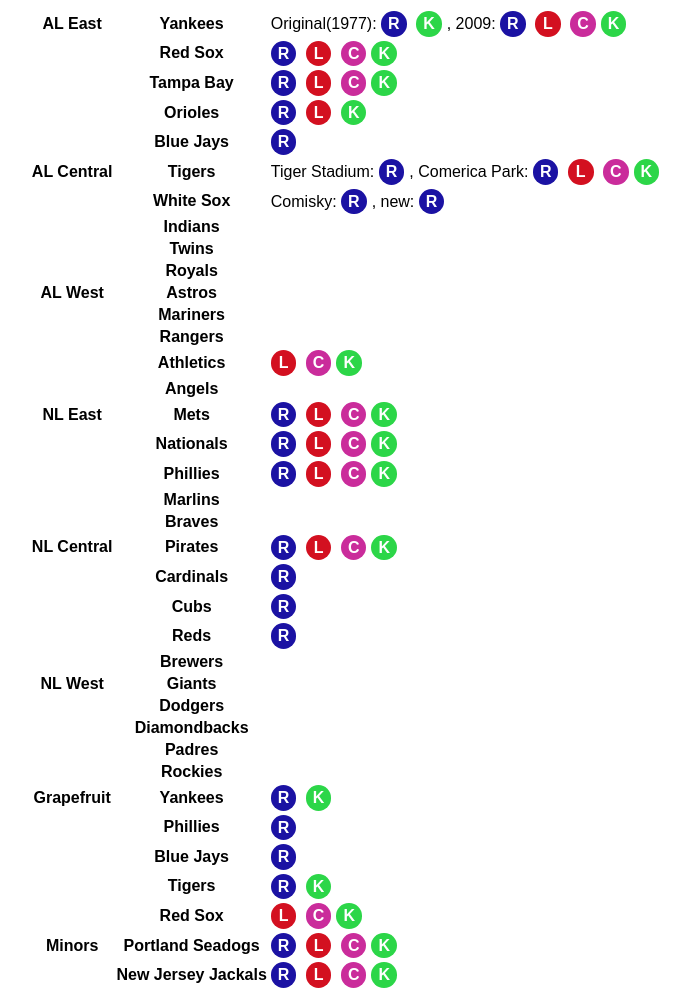
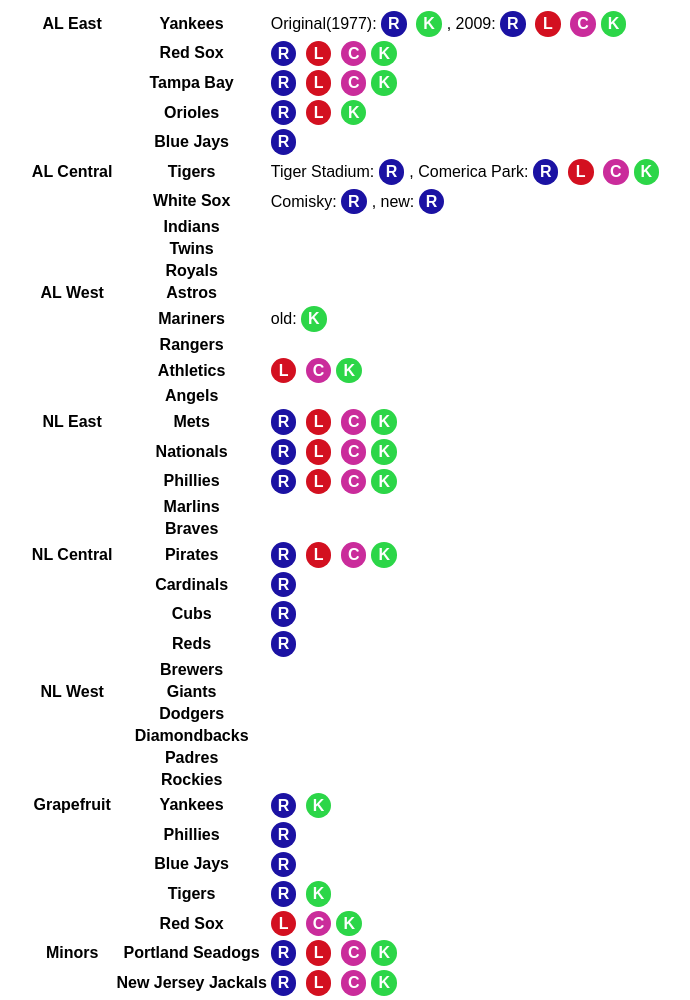
Before and after one commit to netrc/ourballparks, a plain HTML site: page index.html in a window 1280 px wide. Shown: the whole page, without its empty margins (292-982 px from the left). Drawn offline with Linux system fonts and the light colour scheme.

Commit message:
k mariners

```diff
--- a/index.html
+++ b/index.html
@@ -60,7 +60,7 @@
 <tr> <th> </th>   <th> Royals </th>   </tr>
 
 <tr class="pad"> <th> AL West </th> <th> Astros </th> </tr>
-<tr> <th> </th>    <th> Mariners  </th>  </tr>
+<tr> <th> </th>    <th> Mariners  </th> <td> old: <span class="K">K</span> </td> </tr>
 <tr> <th> </th>  <th> Rangers </th>  </tr>
 <tr> <th> </th>   <th> Athletics </th> <td> <span class="L">L</span> <span class="C">C</span><span class="K">K</span> </td> </tr>
 <tr> <th> </th>   <th> Angels </th> </tr>
```
